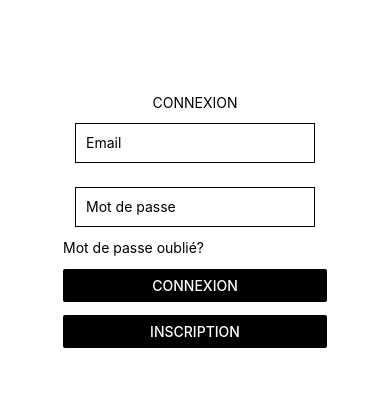
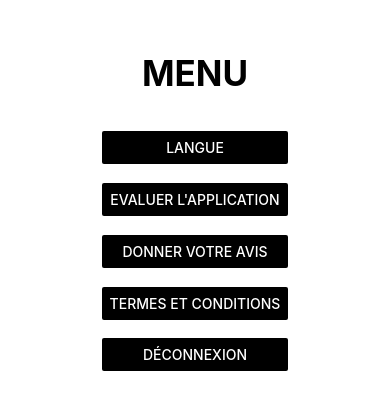
Before and after one commit to CeosTech/Tatroom-Front, a React Native app: screen /Connexion in a window 390 px wide. Shown: the part 201-610 px from the top of the page. Built offline with nearby package versions, Linux system fonts and the light colour scheme.

Commit message:
envoie menu

```diff
--- a/App.js
+++ b/App.js
@@ -4,13 +4,14 @@ import { StatusBar } from 'react-native';
 import Presentation from './pages/Presentation';
 import Inscription from './pages/Inscription';
 import Connexion from './pages/Connexion';
+import Menu from './pages/Menu';
 
 export default function App() {
   return (
     <View style={styles.container}>
       <StatusBar barStyle = "light-content"/>
 
-      <Connexion />
+      <Menu />
       <StatusBar style="auto" />
     </View>
   );
--- a/package.json
+++ b/package.json
@@ -16,6 +16,7 @@
     "react": "17.0.1",
     "react-dom": "17.0.1",
     "react-native": "0.64.3",
+    "react-native-elements": "^3.4.2",
     "react-native-web": "0.17.1"
   },
   "devDependencies": {
--- a/pages/Connexion.js
+++ b/pages/Connexion.js
@@ -42,6 +42,7 @@ const [number, onChangeNumber] = React.useState(null);
         title="INSCRIPTION"
         onPress={() => Alert.alert('Simple Button pressed')}
         color="black"
+
       />
 
       </SafeAreaView>
@@ -49,15 +50,19 @@ const [number, onChangeNumber] = React.useState(null);
 };
 
 const styles = StyleSheet.create({
+
   input: {
     height: 40,
     margin: 12,
     borderWidth: 1,
     padding: 10,
+    width: 250
   },
   title:{
     color: 'black',
     textAlign: 'center',
+    fontWeight: 'bold',
+    fontSize: 18
   },
   separator: {
     marginBottom: '5%',
--- /dev/null
+++ b/pages/Menu.js
@@ -0,0 +1,86 @@
+import React from "react";
+import { SafeAreaView, StyleSheet, TextInput , Button, Text, View } from "react-native";
+
+
+const Separator = () => (
+  <View style={styles.separator} ></View>
+);
+
+const UselessTextInput = () => {
+const [text, onChangeText] = React.useState("Texte");
+const [number, onChangeNumber] = React.useState(null);
+
+  return (
+    <SafeAreaView>
+
+      <Text style={styles.title}>MENU</Text>
+
+
+      <Text style={styles.separator}>
+
+      </Text>
+      <Separator/>
+
+      <Button
+        title="Langue"
+        onPress={() => Alert.alert('Simple Button pressed')}
+        color="black"
+      />
+      <Separator/>
+
+      <Button
+        title="Evaluer l'application"
+        onPress={() => Alert.alert('Simple Button pressed')}
+        color="black"
+      />
+      <Separator/>
+
+      <Button
+        title="Donner votre avis"
+        onPress={() => Alert.alert('Simple Button pressed')}
+        color="black"
+      />
+      <Separator/>
+
+      <Button
+        title="Termes et Conditions"
+        color="black"
+        onPress={() => Alert.alert('Simple Button pressed')}
+      />
+
+      <Separator/>
+
+      <Button
+        title="Déconnexion"
+        onPress={() => Alert.alert('Simple Button pressed')}
+        color="black"
+
+      />
+      <Separator/>
+      </SafeAreaView>
+  );
+};
+
+const styles = StyleSheet.create({
+    buttonsContainer: {
+        flexDirection: 'row',
+        flexWrap: 'wrap',
+        justifyContent: 'center',
+        alignItems: 'center',
+        width: '100%',
+        marginVertical: 20,
+
+      },
+
+  title:{
+    color: 'black',
+    textAlign: 'center',
+    fontWeight: 'bold',
+    fontSize: 35,
+  },
+  separator: {
+    marginBottom: '10%',
+  }
+});
+
+export default UselessTextInput;
```
Also changed, not shown: NavigationContainer.js/Navigation.js (added, +12 -0 lines), NavigationContainer.js/Root.js (added, +20 -0 lines), 1 other file (tests, documents, lock files or other folders).
